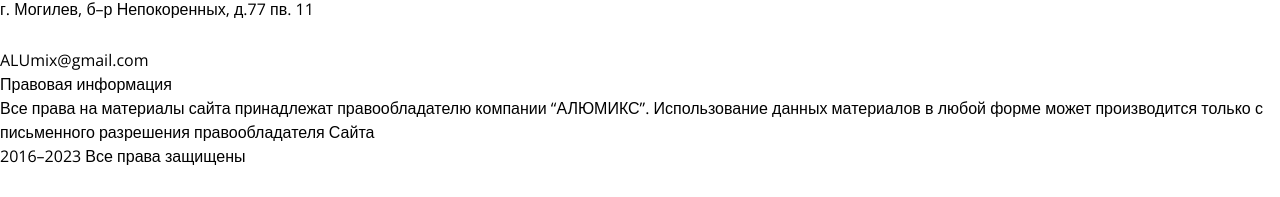
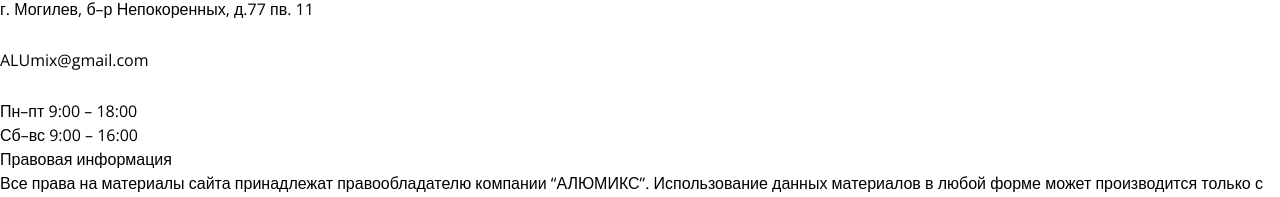
Before and after one commit to PavelKizhlo/alumiks.by, a Next.js app: page /contacts in a window 1280 px wide. Shown: the part 1321-1518 px from the top of the page. Before the commit the page ends 1489 px from the top, so only its background shows below. Built offline with nearby package versions, Linux system fonts and the light colour scheme; what @material-tailwind/react would draw is missing.

Commit message:
refactor: add info in footer

```diff
--- a/components/Footer.tsx
+++ b/components/Footer.tsx
@@ -1,8 +1,11 @@
 import Image from 'next/image';
 import Link from 'next/link';
+
 import phoneIcon from '@/public/icons/phone-icon.svg';
 import mailIcon from '@/public/icons/mail-icon.svg';
 import locationIcon from '@/public/icons/location-icon.svg';
+import clockIcon from '@/public/icons/clock-icon.svg';
+
 import { openSans } from '@/utils/fonts';
 
 export default function Footer() {
@@ -57,6 +60,15 @@
               ALUmix@gmail.com
             </Link>
           </div>
+          <div className="flex flex-col gap-4">
+            <div className="flex flex-row gap-4">
+              <Image src={clockIcon} alt="icon" height={27} width={27} />
+              <div className="h-full flex flex-col gap-2">
+                <div>Пн–пт 9:00 – 18:00</div>
+                <div>Сб–вс 9:00 – 16:00</div>
+              </div>
+            </div>
+          </div>
         </section>
         <section className="h-full flex flex-col items-center pl-12 gap-4">
           <h3 className="text-xl">Правовая информация</h3>
```
